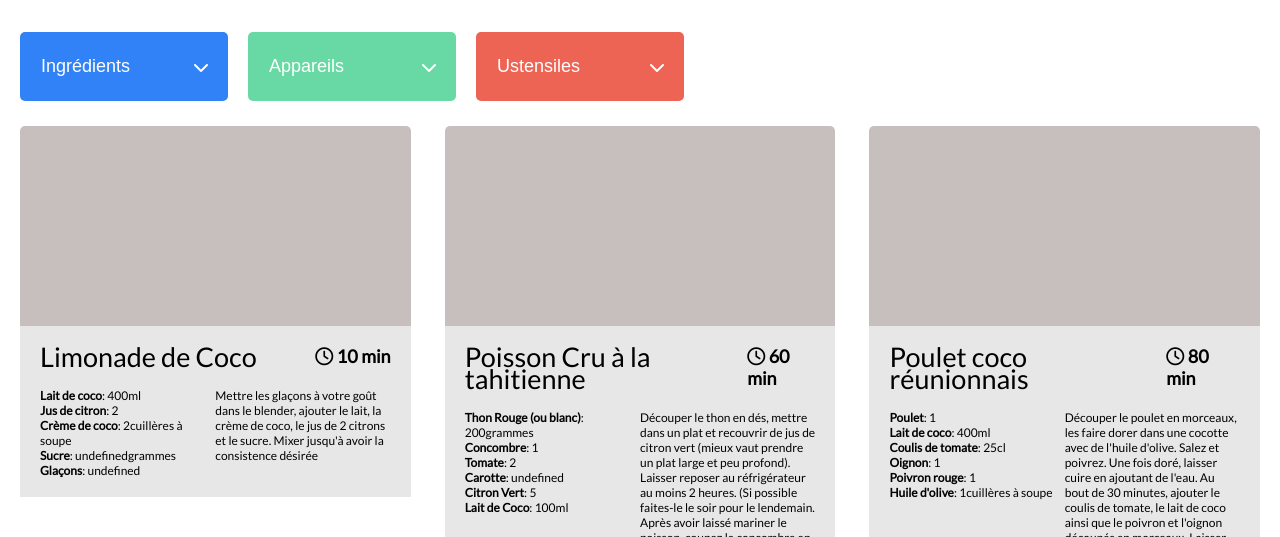
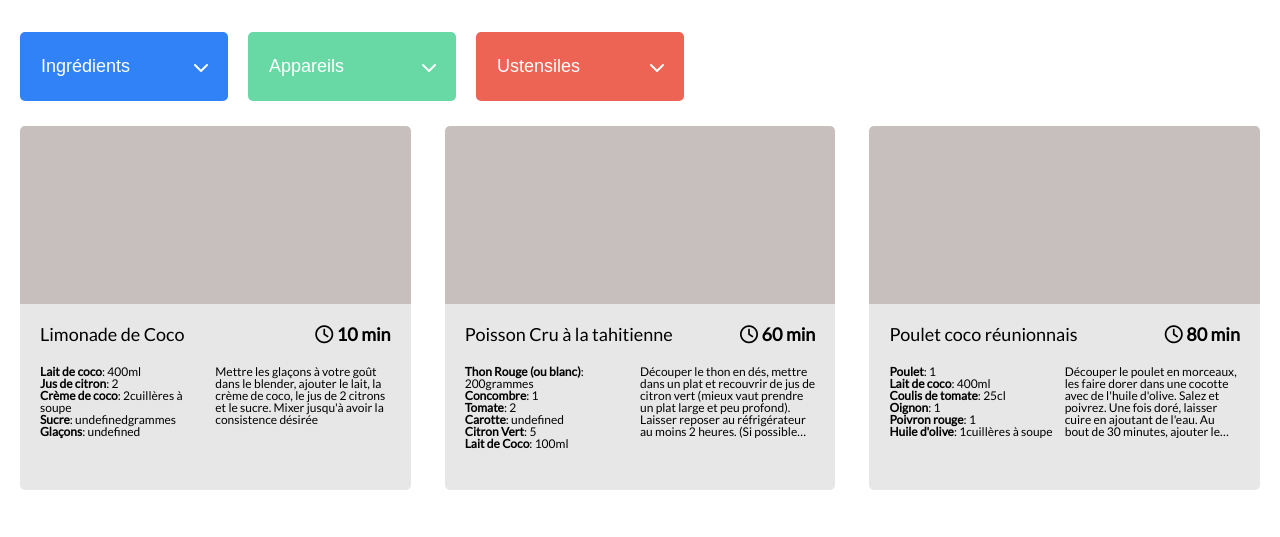
Before and after one commit to Fb921/OC_P7, a plain HTML site: page index.html in a window 1280 px wide. Shown: the part 224-761 px from the top of the page. Drawn offline with Linux system fonts and the light colour scheme.

Commit message:
Finalisation de la mise en page

```diff
--- a/style.css
+++ b/style.css
@@ -111,13 +111,15 @@ input:focus-visible{
     overflow:hidden;
 }
 .img_container{
-    height:200px;
+    height:178px;
     background-color:#C7BEBE;
 }
 .recipe-infos_container{
     padding:20px 20px 19px 20px;
     text-align:left;
     background-color:#E7E7E7;
+    height:186px;
+    box-sizing:border-box;
 }
 .shortdesc{
     justify-content:space-between;
@@ -127,6 +129,7 @@ input:focus-visible{
 .recettes_container > article h2{
     margin:0;
     font-weight:400;
+    font-size:18px;
     line-height:21.6px
 }
 .time_container{
@@ -138,9 +141,22 @@ input:focus-visible{
     margin:20px 0 0 0;
     font-size:12px;
     display:flex;
+
 }
-.ingredients-container,.instructions-container{
+
+.ingredients-container{
     width:50%;
+    line-height:12px;
+}
+
+.instructions-container{
+    width:50%;
+    line-height:12px;
+    display:-webkit-box;
+    height:calc(12px * 6);
+    -webkit-line-clamp:6;
+    -webkit-box-orient:vertical;
+    overflow:hidden;
 }
 .ingredient_name{
     font-weight:bold;
```
